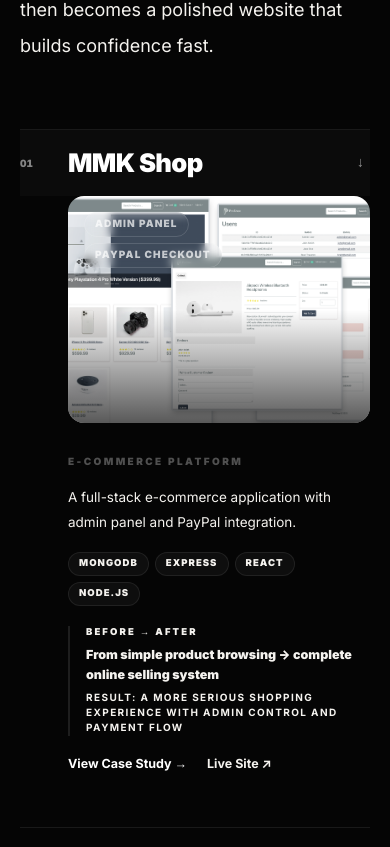
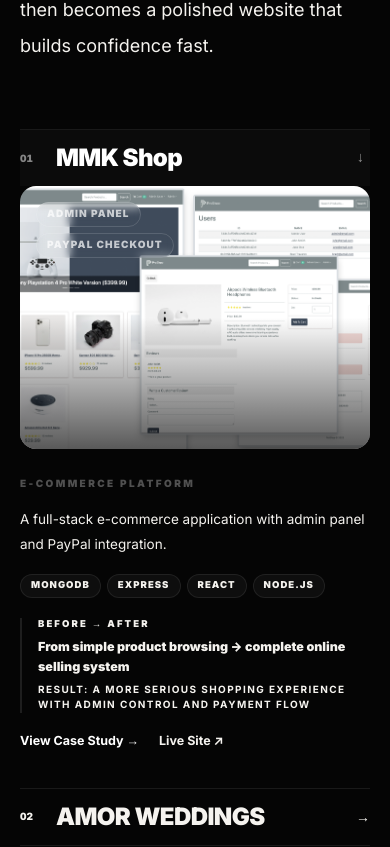
Before and after one commit to muhammedmuneerk/weboltrix, a React (Vite) app: page / in a window 390 px wide. Shown: the part 1297-2144 px from the top of the page. Built offline with nearby package versions, Linux system fonts and the light colour scheme.

Commit message:
make the homepage's featured work section resposive on mobile screens

```diff
--- a/src/components/Featuredworkaccordion.jsx
+++ b/src/components/Featuredworkaccordion.jsx
@@ -1,9 +1,18 @@
-import { useState, useRef } from "react";
+import { useState, useRef, useEffect } from "react";
 import { Link } from "react-router-dom";
 
 export default function FeaturedWorkAccordion({ projects }) {
   const [openIndex, setOpenIndex] = useState(0);
+  const [canHover, setCanHover] = useState(true);
   const contentRefs = useRef([]);
+
+  useEffect(() => {
+    const mq = window.matchMedia("(hover: hover) and (pointer: fine)");
+    setCanHover(mq.matches);
+    const handleChange = (e) => setCanHover(e.matches);
+    mq.addEventListener("change", handleChange);
+    return () => mq.removeEventListener("change", handleChange);
+  }, []);
 
   function toggle(i) {
     setOpenIndex((prev) => (prev === i ? -1 : i));
@@ -26,15 +35,16 @@
           <div key={project.title} className="border-b border-white/[0.08]">
             {/* ── Title trigger row ── */}
             <button
-              onMouseEnter={() => toggle(i)}
+              onMouseEnter={canHover ? () => toggle(i) : undefined}
+              onClick={!canHover ? () => toggle(i) : undefined}
               aria-expanded={isOpen}
-              className={`group flex w-full items-center gap-5 px-0 py-5 text-left transition-colors duration-300 sm:py-6 ${
+              className={`group flex w-full items-center gap-3 px-0 py-4 text-left transition-colors duration-300 sm:gap-5 sm:py-5 sm:py-6 ${
                 isOpen ? "bg-white/[0.025]" : "hover:bg-white/[0.018]"
               }`}
             >
               {/* Index number */}
               <span
-                className={`w-7 flex-shrink-0 text-[10px] font-black tabular-nums transition-colors duration-300 ${
+                className={`w-6 flex-shrink-0 text-[10px] font-black tabular-nums transition-colors duration-300 sm:w-7 ${
                   isOpen
                     ? "text-white/50"
                     : "text-white/18 group-hover:text-white/35"
@@ -50,7 +60,7 @@
                     ? "text-white"
                     : "text-white/32 group-hover:text-white"
                 }`}
-                style={{ fontSize: "clamp(1.6rem, 3.8vw, 3rem)" }}
+                style={{ fontSize: "clamp(1.5rem, 3.8vw, 3rem)" }}
               >
                 {project.title}
               </span>
@@ -85,10 +95,10 @@
               }`}
             >
               <div className="min-h-0 overflow-hidden">
-                {/* Content — indented to align under the title */}
+                {/* Content — indented to align under the title on sm+, flush on mobile */}
                 <div
                   ref={(el) => (contentRefs.current[i] = el)}
-                  className="flex flex-col gap-7 pb-12 pl-12 pr-0 sm:flex-row sm:gap-8 lg:gap-10"
+                  className="flex flex-col gap-6 pb-8 pr-0 sm:flex-row sm:gap-8 sm:pb-12 sm:pl-12 lg:gap-10"
                   style={{ animation: "featuredFadeUp 0.44s ease 0.08s both" }}
                 >
                   {/* Image */}
```
